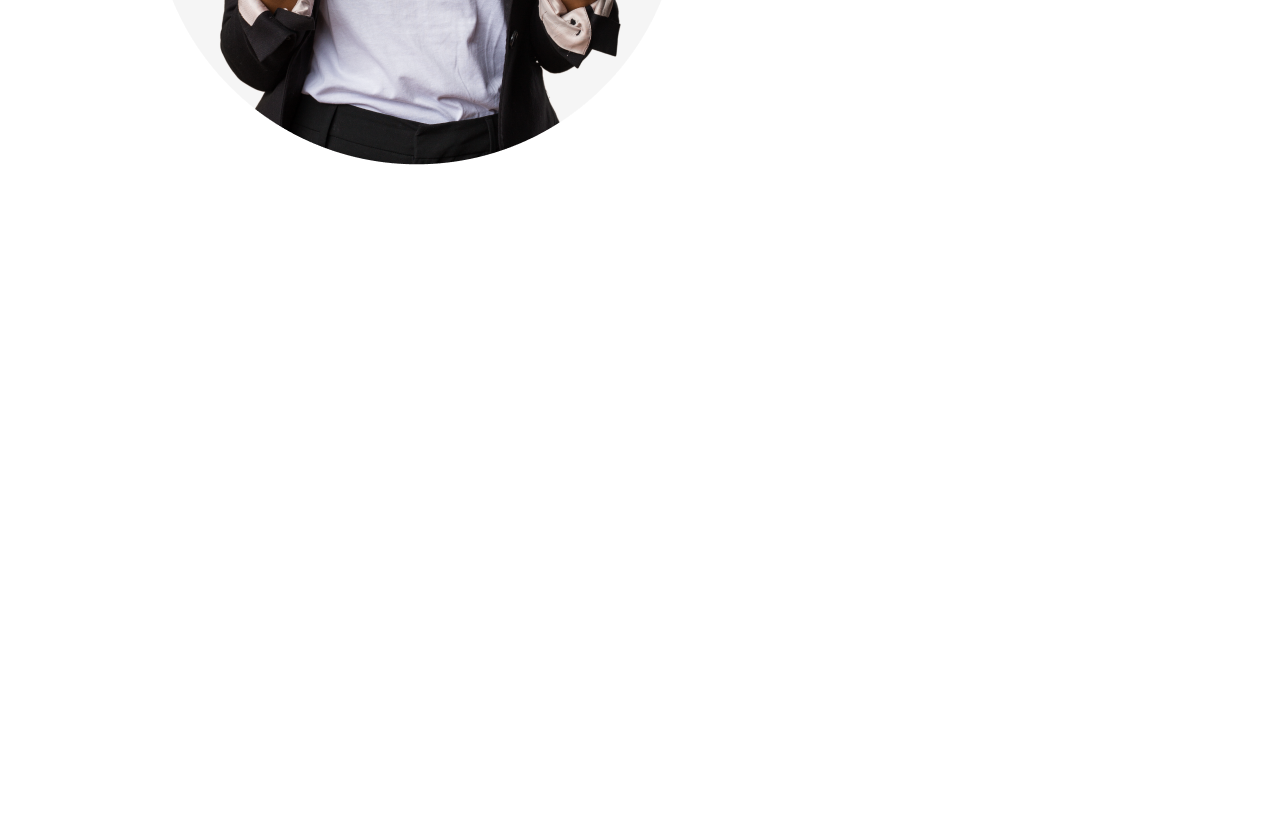
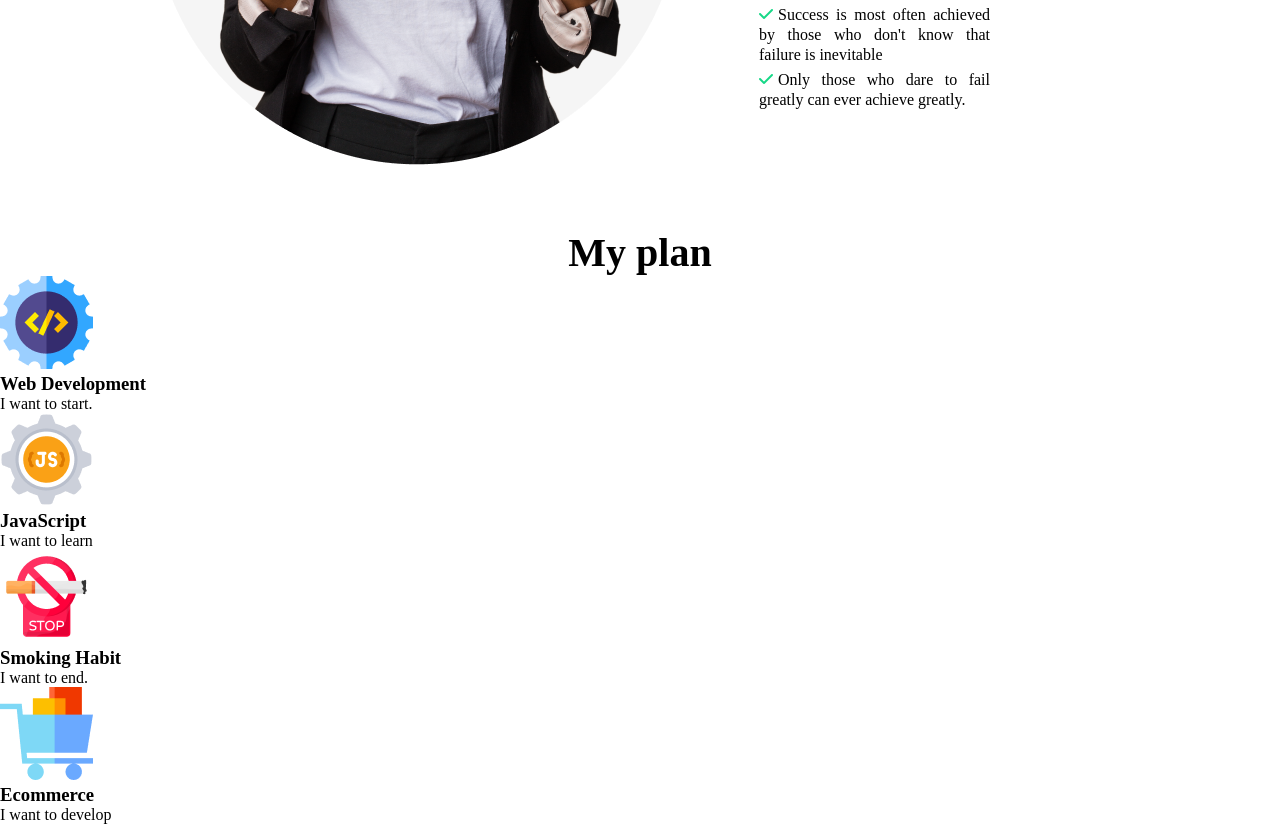
Before and after one commit to introtoxicXXl/out-of-the-box, a plain HTML site: page index.html in a window 1280 px wide. Shown: the part 1467-2291 px from the top of the page. Before the commit the page ends 1696 px from the top, so only its background shows below. Drawn offline with Linux system fonts and the light colour scheme.

Commit message:
my plan section added

```diff
--- a/index.html
+++ b/index.html
@@ -16,7 +16,8 @@
     <div class="header">
       <div>
         <h1>All Thinks Are <br> Possible If You <br> believe</h1>
-        <p>To get what you want in life, you need to escape the restraints <br> that you put on yourself. To help you with this, we have some quotes for <br> you that will encourage you to think in this mind set.</p>
+        <p>To get what you want in life, you need to escape the restraints <br> that you put on yourself. To help you
+          with this, we have some quotes for <br> you that will encourage you to think in this mind set.</p>
         <a class="button" href="#">Contact Us</a>
       </div>
     </div>
@@ -29,12 +30,44 @@
       </div>
       <div class="right">
         <h2>My failures of <br> previous year</h2>
-        <p>Failure should be our teacher, not our undertaker. Failure is delay, not defeat. It is a temporary detour, <br> not a dead end. Failure is something we can avoid only by saying nothing, doing nothing, and being nothing.</p>
+        <p>Failure should be our teacher, not our undertaker. Failure is delay, not defeat. It is a temporary detour,
+          <br> not a dead end. Failure is something we can avoid only by saying nothing, doing nothing, and being
+          nothing.
+        </p>
         <li><i class="fa-solid fa-check"></i>Failure isn't fatal, but failure to change might be</li>
         <li><i class="fa-solid fa-check"></i>Everything you want is on the other side of fear</li>
-        <li><i class="fa-solid fa-check"></i>Success is most often achieved by those who don't know that failure is inevitable</li>
-        <li><i class="fa-solid fa-check"></i>Success is most often achieved by those who don't know that failure is inevitable</li>
+        <li><i class="fa-solid fa-check"></i>Success is most often achieved by those who don't know that failure is
+          inevitable</li>
+        <li><i class="fa-solid fa-check"></i>Success is most often achieved by those who don't know that failure is
+          inevitable</li>
         <li><i class="fa-solid fa-check"></i>Only those who dare to fail greatly can ever achieve greatly.</li>
+      </div>
+    </section>
+
+    <!-- my plan section -->
+    <section class="my-plan">
+      <h2>My plan</h2>
+      <div class="plan-box">
+        <div class="plan-item">
+          <img src="/images/icons/web.png" alt="">
+          <h3>Web Development</h3>
+          <p>I want to start.</p>
+        </div>
+        <div class="plan-item">
+          <img src="/images/icons/js.png" alt="">
+          <h3>JavaScript</h3>
+          <p>I want to learn</p>
+        </div>
+        <div class="plan-item">
+          <img src="/images/icons/smoke.png" alt="">
+          <h3>Smoking Habit</h3>
+          <p>I want to end.</p>
+        </div>
+        <div class="plan-item">
+          <img src="/images/icons/ecom.png" alt="">
+          <h3>Ecommerce</h3>
+          <p>I want to develop</p>
+        </div>
       </div>
     </section>
 
--- a/style/style.css
+++ b/style/style.css
@@ -20,9 +20,8 @@
   font-size: 65px;
   font-weight: 700;
 }
-.header p{
 
-}
+.header p {}
 
 .button {
   display: inline-block;
@@ -36,31 +35,46 @@
   color: rgba(0, 95, 172, 1);
   font-weight: bold;
 }
-.success{
+
+.success {
   display: flex;
   justify-content: space-between;
   align-items: center;
   padding: 100px 230px 60px 130px;
 }
-.right{
+
+.right {
+  flex-basis: 45%;
+  padding: 0 60px;
+}
+
+.left {
   flex-basis: 45%;
 }
-.left{
-  flex-basis: 45%;
-}
-.right h2{
+
+.right h2 {
   font-size: 40px;
   margin-bottom: 24px;
 }
-.right p{
+
+.right p {
   margin-bottom: 16px;
 }
-.right li{
+
+.right li {
   list-style: none;
   margin-bottom: 5px;
   text-align: justify;
+  line-height: 20px;
 }
-.right i{
+
+.right i {
   margin-right: 5px;
   color: rgba(22, 216, 135, 1);
 }
+
+.my-plan h2 {
+  text-align: center;
+  font-weight: 700;
+  font-size: 40px;
+}
```
